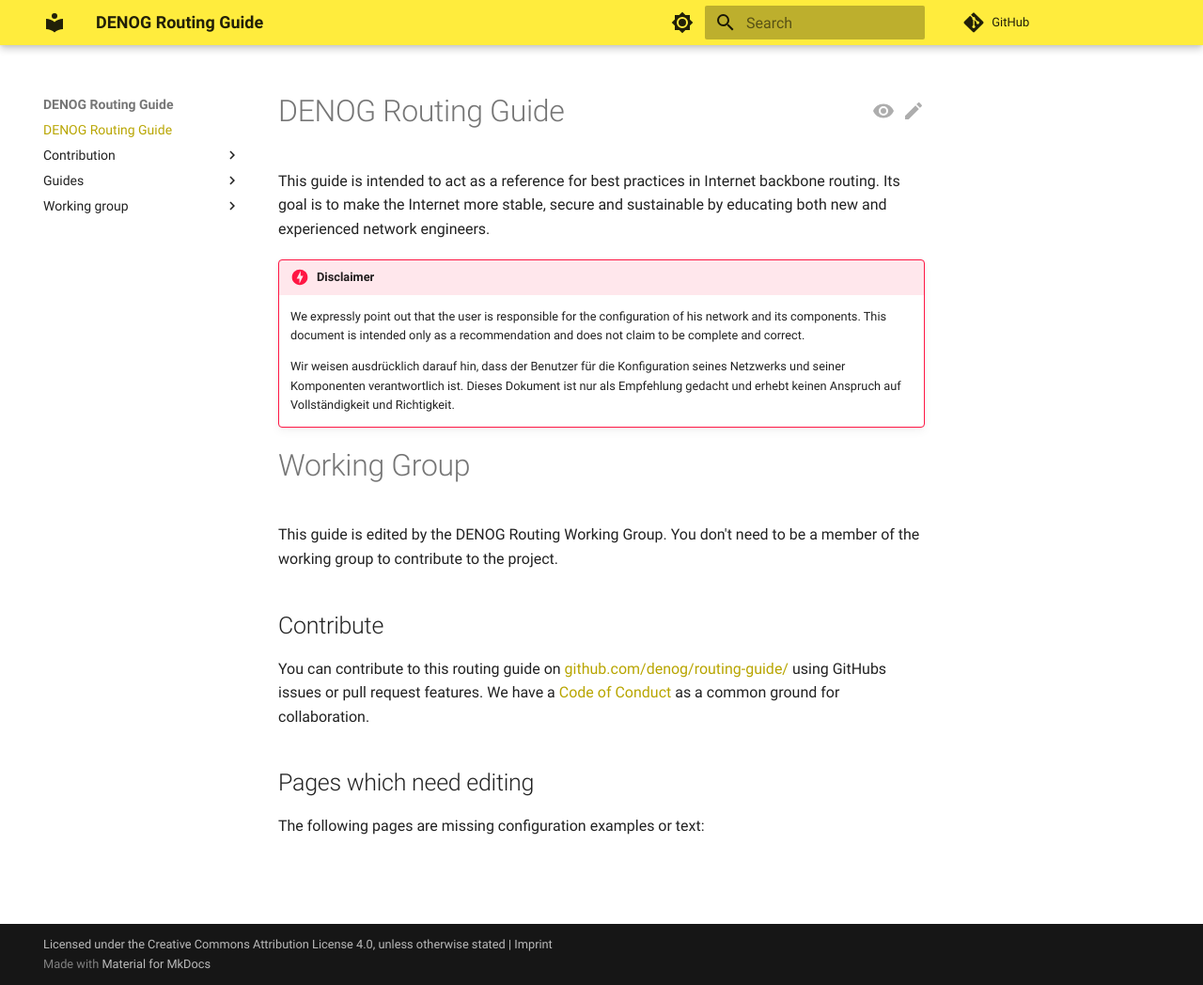
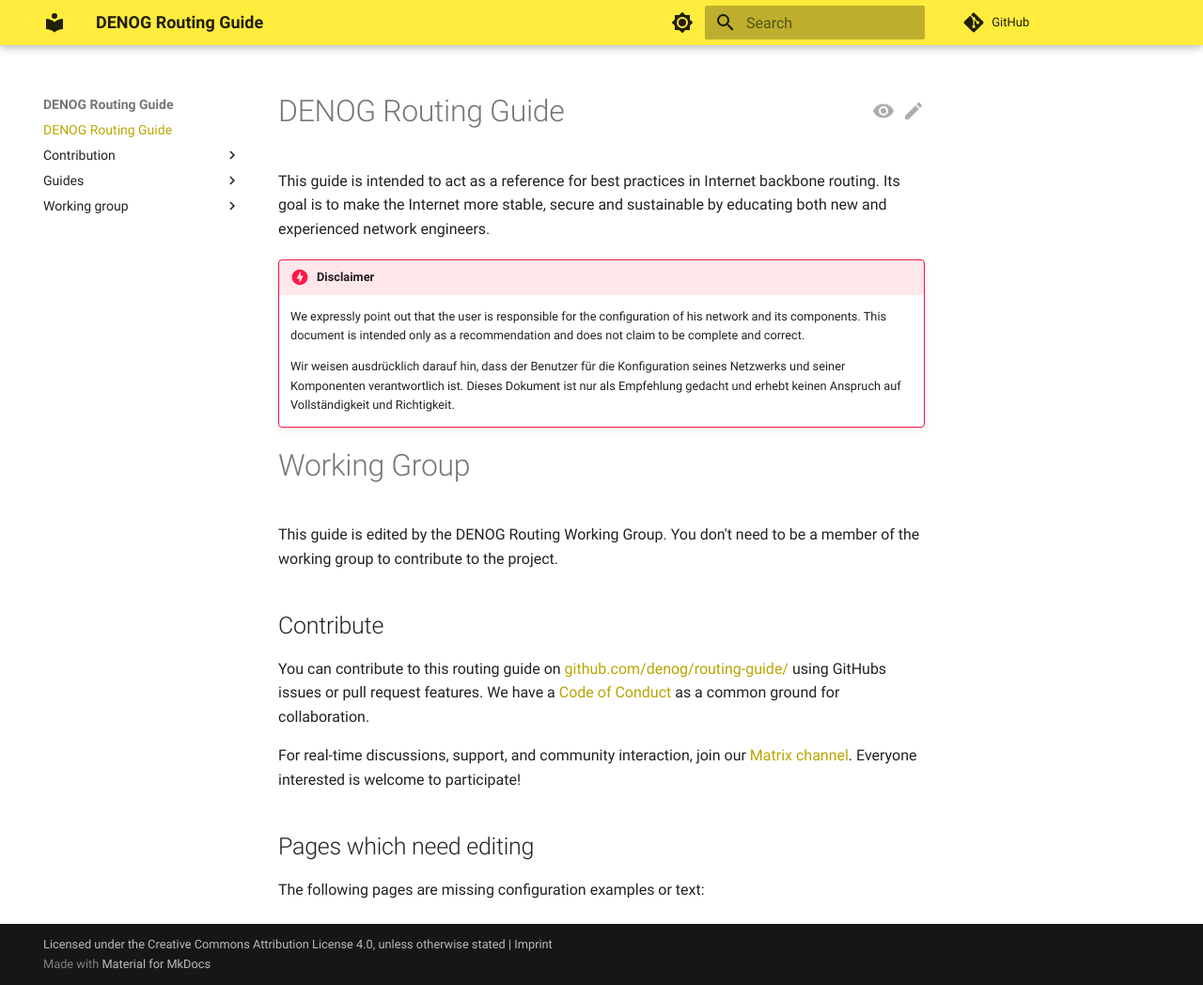
Before and after one commit to denog/routing-guide, an MkDocs documentation site: the page built from docs/index.md, in a window 1280 px wide and 1048 px high. Shown: the whole window at 94% size. Built offline with MkDocs 1.6.1 and Material for MkDocs 9.7.7, drawn with Linux system fonts in a browser that asks for light colours; comment, search, counter and statistics services are not loaded.

Commit message:
publish matrix link

```diff
--- a/docs/index.md
+++ b/docs/index.md
@@ -17,6 +17,8 @@ This guide is edited by the DENOG Routing Working Group. You don't need to be a
 You can contribute to this routing guide on [github.com/denog/routing-guide/](https://github.com/denog/routing-guide/) using GitHubs issues or pull request features.
 We have a [Code of Conduct](https://github.com/denog/routing-guide/blob/main/CODE_OF_CONDUCT.md) as a common ground for collaboration.
 
+For real-time discussions, support, and community interaction, join our [Matrix channel](https://matrix.to/#/#wg-routing-general:denog.de). Everyone interested is welcome to participate!
+
 ## Pages which need editing
 
 The following pages are missing configuration examples or text:
```
Also changed, not shown: README.md (+2 -0 lines).
